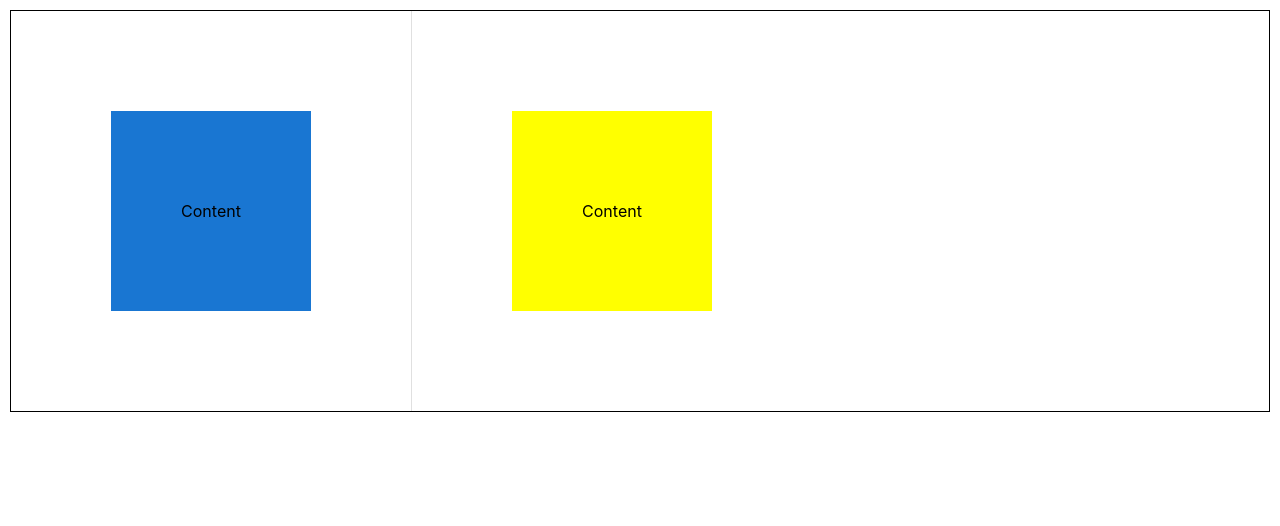
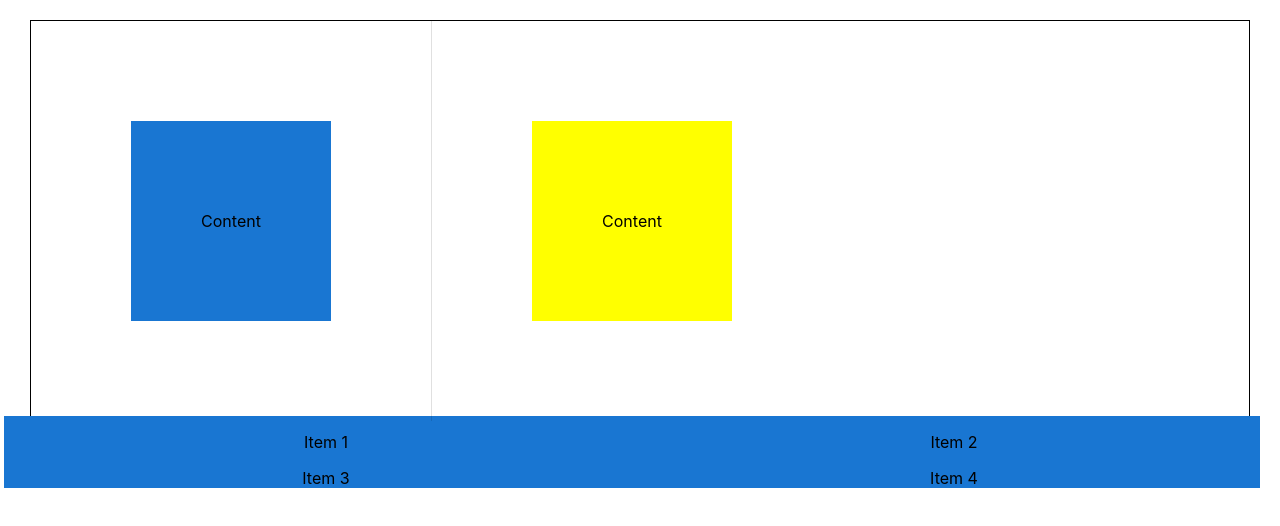
Before and after one commit to sam13007/material_UI, a React (Create React App) app: page / in a window 1280 px wide. Shown: the top 526 px of the page. Built offline with nearby package versions, Linux system fonts and the light colour scheme.

Commit message:
Grid Layout

```diff
--- a/src/components/BoxMui.jsx
+++ b/src/components/BoxMui.jsx
@@ -1,8 +1,9 @@
-import { Box, Divider, Stack } from "@mui/material";
+import { Box, Divider, Stack, Grid } from "@mui/material";
 import React from "react";
 
 function BoxMui() {
   return (
+    <div style={{ margin: "20px" }}>
       <Stack
         sx={{ border: "1px  solid", margin: "10px" }}
         direction="row"
@@ -35,6 +36,21 @@ function BoxMui() {
           Content
         </Box>
       </Stack>
+      <Grid container bgcolor="primary.main" textAlign="center" spacing={2}>
+        <Grid item xs={12} sm={6}>
+          <Box>Item 1</Box>
+        </Grid>
+        <Grid item xs={12} sm={6}>
+          <Box>Item 2</Box>
+        </Grid>
+        <Grid item xs={12} sm={6}>
+          <Box>Item 3</Box>
+        </Grid>
+        <Grid item xs={12} sm={6}>
+          <Box>Item 4</Box>
+        </Grid>
+      </Grid>
+    </div>
   );
 }
 
```
Lines whose indentation alone changed are shown as unchanged.
